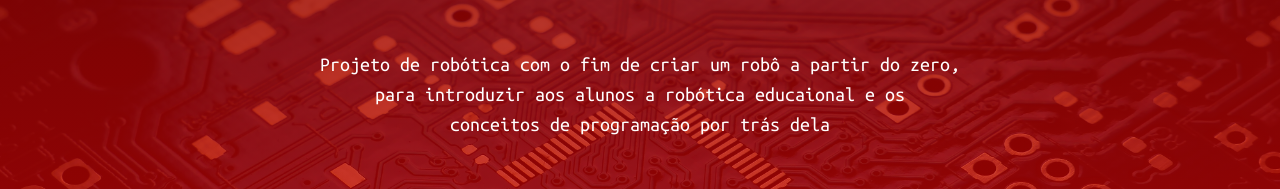
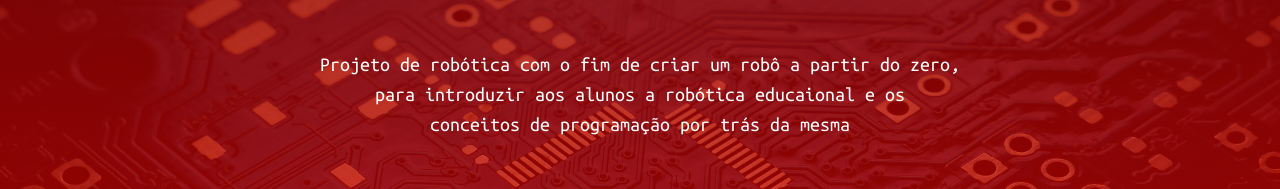
Before and after one commit to XxAbsSouza/Sprint3_WEB, a plain HTML site: page index.html in a window 1280 px wide. Shown: the part 345-534 px from the top of the page. Drawn offline with nearby package versions, Linux system fonts and the light colour scheme.

Commit message:
finish hero

```diff
--- a/index.html
+++ b/index.html
@@ -72,7 +72,7 @@
             <div class="col-12">
                 <h1 class="text-white">O taldo Destroça</h1>
                 <p class="text-white">Projeto de robótica com o fim de criar um robô a partir do zero, <br>para
-                    introduzir aos alunos a robótica educaional e os <br>conceitos de programação por trás dela</p>
+                    introduzir aos alunos a robótica educaional e os <br>conceitos de programação por trás da mesma</p>
                 <a href="#sobre"><button type="button" class="btn btn-outline-info hero-info">Mais
                         informações</button><span class="hero-icon"><i class="fa-solid fa-angles-down"></i></span></a>
             </div>
```
